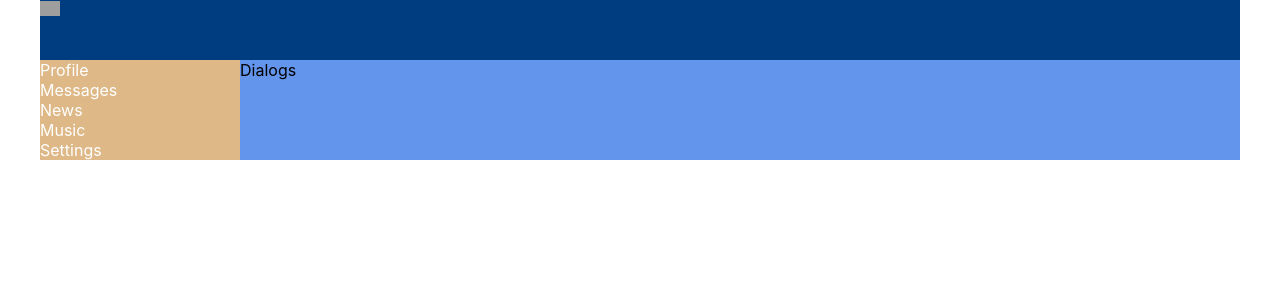
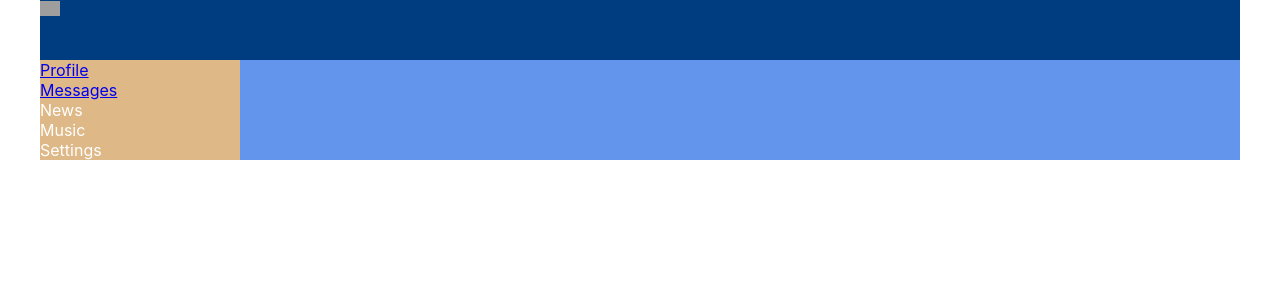
Before and after one commit to andreyalieksieiev/it-kamasutra, a React (Create React App) app: page / in a window 1280 px wide. Shown: the top 300 px of the page. Built offline with nearby package versions, Linux system fonts and the light colour scheme; grey boxes are pictures that could not be loaded.

Commit message:
19 - Route, BrowserRouter

```diff
--- a/package.json
+++ b/package.json
@@ -5,6 +5,7 @@
   "dependencies": {
     "react": "^16.9.0",
     "react-dom": "^16.9.0",
+    "react-router-dom": "^5.0.1",
     "react-scripts": "3.1.2"
   },
   "scripts": {
--- a/src/App.js
+++ b/src/App.js
@@ -1,5 +1,7 @@
 import React from 'react';
 import './App.css';
+
+import { Route, BrowserRouter } from 'react-router-dom';
 
 import Header from './components/Header/Header';
 import Navbar from './components/Navbar/Navbar';
@@ -8,14 +10,16 @@
 
 const App = () => {
     return (
-        <div className="app-wrapper">
-            <Header />
-            <Navbar />
-            <div className="app-wrapper-content">
-                <Dialogs />
+        <BrowserRouter>
+            <div className="app-wrapper">
+                <Header />
+                <Navbar />
+                <div className="app-wrapper-content">
+                    <Route path="/dialogs" component={Dialogs}/>
+                    <Route path="/profile" component={Profile}/>
+                </div>
             </div>
-            {/* <Profile /> */}
-        </div>
+        </BrowserRouter>
     )
 }
 
--- a/src/components/Navbar/Navbar.jsx
+++ b/src/components/Navbar/Navbar.jsx
@@ -5,10 +5,10 @@
     return (
         <nav className={classes.nav}>
             <div className={classes.item}>
-                <a>Profile</a>
+                <a href ="/profile">Profile</a>
             </div>
             <div className={classes.item}>
-                <a>Messages</a>
+                <a href="dialogs">Messages</a>
             </div>
             <div className={classes.item}>
                 <a>News</a>
```
Also changed, not shown: 1 other file (tests, documents, lock files or other folders).
